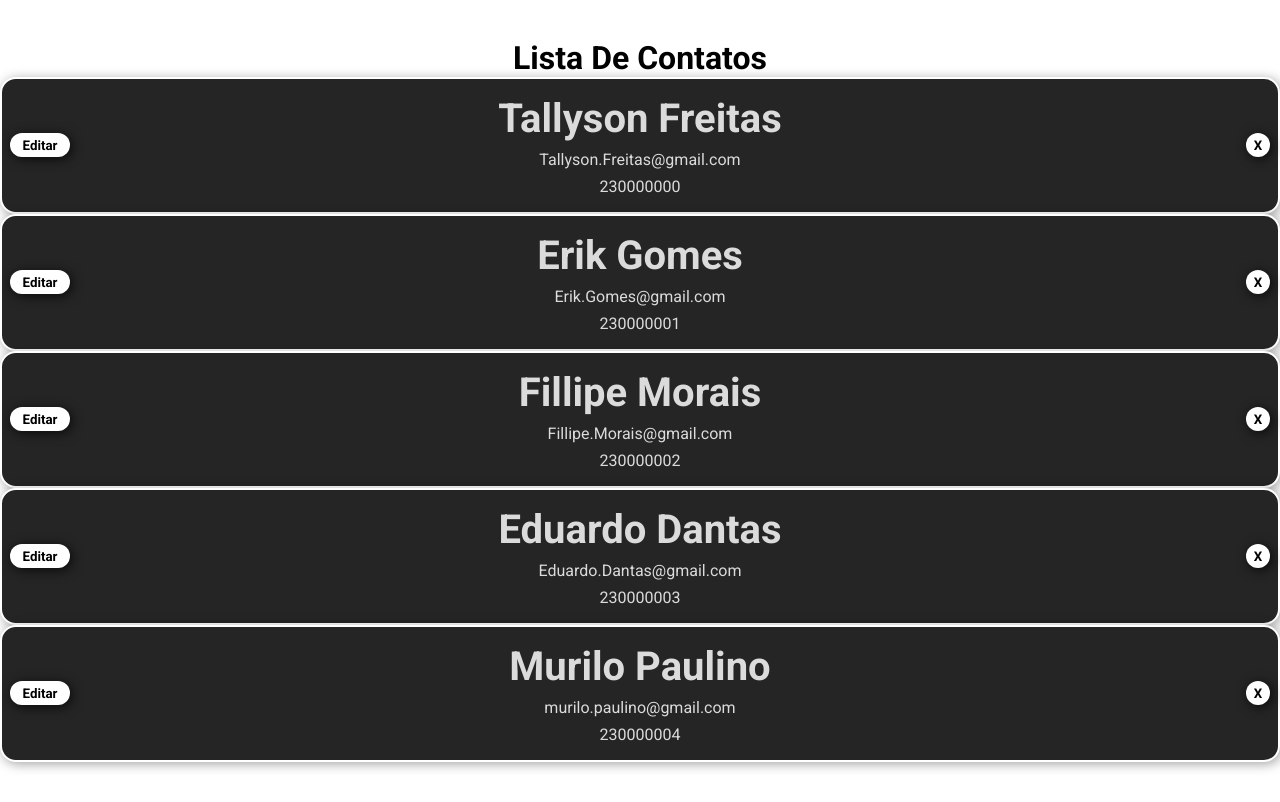
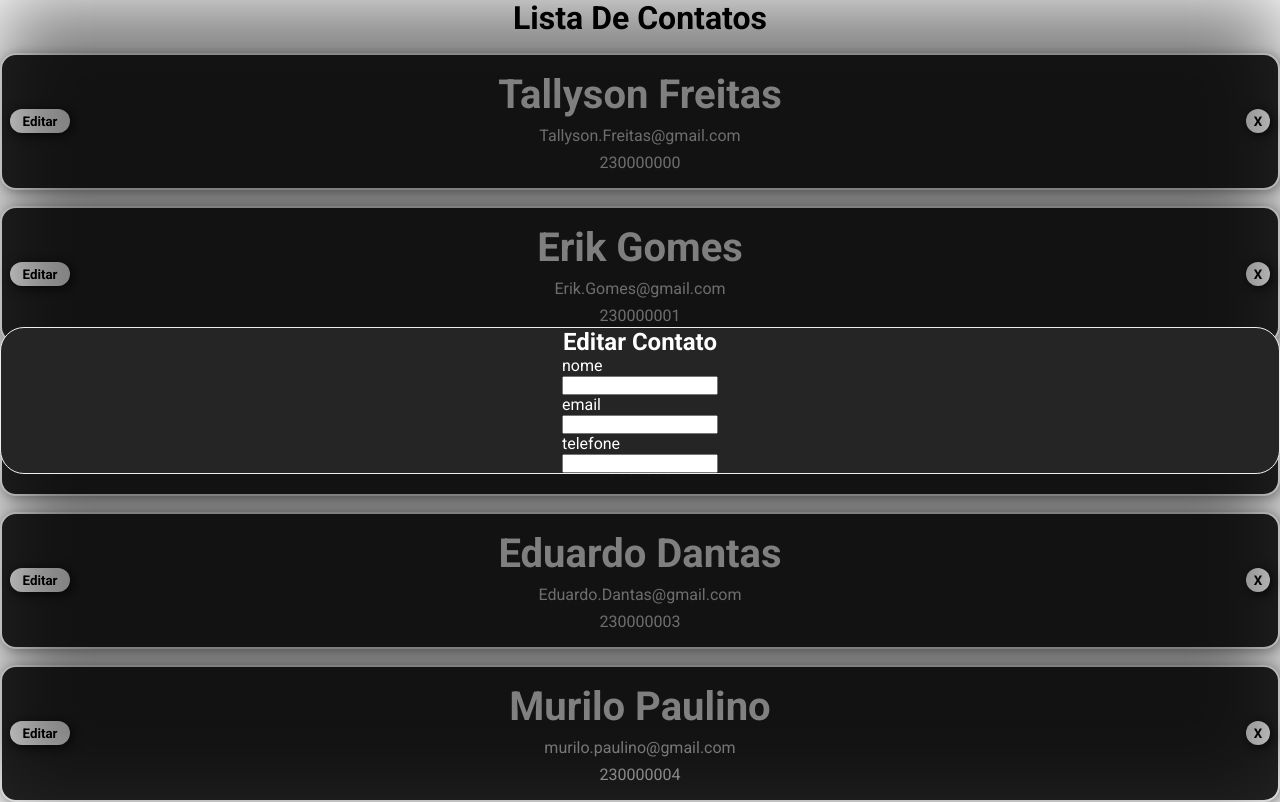
Before and after one commit to TallysonFreitas/Lista-de-contatos, a React (Create React App) app: page /editar in a window 1280 px wide. Built offline with nearby package versions, Linux system fonts and the light colour scheme.

Commit message:
introduzindo edicao de tarefa

```diff
--- a/package.json
+++ b/package.json
@@ -14,6 +14,7 @@
     "react": "^18.2.0",
     "react-dom": "^18.2.0",
     "react-redux": "^8.1.3",
+    "react-router-dom": "^6.18.0",
     "react-scripts": "5.0.1",
     "styled-components": "^6.1.1",
     "typescript": "^4.9.5",
--- a/public/index.html
+++ b/public/index.html
@@ -1,5 +1,5 @@
 <!DOCTYPE html>
-<html lang="en">
+<html lang="pt-br">
   <head>
     <meta charset="utf-8" />
     <link rel="icon" href="%PUBLIC_URL%/favicon.ico" />
--- a/src/App.tsx
+++ b/src/App.tsx
@@ -1,12 +1,25 @@
+import { createBrowserRouter, RouterProvider } from 'react-router-dom'
 import ListaDeContatos from './containers/ListaDeContatos'
 import EstiloGlobal, { SContainer } from './style'
+import EditaTarefa from './containers/EditaTarefa'
+
+const rotas = createBrowserRouter([
+  {
+    path: '/',
+    element: <ListaDeContatos />
+  },
+  {
+    path: '/editar',
+    element: <EditaTarefa />
+  }
+])
 
 function App() {
   return (
     <>
       <EstiloGlobal />
       <SContainer>
-        <ListaDeContatos />
+        <RouterProvider router={rotas} />
       </SContainer>
     </>
   )
--- a/src/components/ContatoItem/style.ts
+++ b/src/components/ContatoItem/style.ts
@@ -24,6 +24,7 @@ export const ContainerContatoItem = styled.div`
 
 export const Name = styled.h3`
   font-size: 40px;
+  color: white;
 `
 
 export const CloseButton = styled.button`
--- /dev/null
+++ b/src/containers/EditaTarefa/index.tsx
@@ -0,0 +1,39 @@
+import ListaDeContatos from '../ListaDeContatos'
+import {
+  Container,
+  ContainerBlur,
+  EditaCard,
+  InputNewValue,
+  PreviusValue
+} from './style'
+import { useState } from 'react'
+
+const EditaTarefa = () => {
+  const [name, setName] = useState('')
+  const [email, setEmail] = useState('')
+  const [telefone, setTelefone] = useState()
+
+  return (
+    <Container>
+      <EditaCard>
+        <h2>Editar Contato</h2>
+        <div>
+          <PreviusValue>nome</PreviusValue>
+          <InputNewValue />
+        </div>
+        <div>
+          <PreviusValue>email</PreviusValue>
+          <InputNewValue />
+        </div>
+        <div>
+          <PreviusValue>telefone</PreviusValue>
+          <InputNewValue />
+        </div>
+      </EditaCard>
+      <ContainerBlur />
+      <ListaDeContatos />
+    </Container>
+  )
+}
+
+export default EditaTarefa
--- /dev/null
+++ b/src/containers/EditaTarefa/style.ts
@@ -0,0 +1,41 @@
+import styled from 'styled-components'
+
+export const Container = styled.div`
+  display: flex;
+  align-items: center;
+  height: 100%;
+`
+
+export const ContainerBlur = styled.div`
+  width: 100vw;
+  height: 100vh;
+  position: absolute;
+  top: 0;
+  left: 0;
+  background-color: rgba(0, 0, 0, 0.5);
+  filter: blur(40px);
+  z-index: 1;
+`
+
+export const EditaCard = styled.div`
+  max-width: 1320px;
+  width: 100%;
+  display: flex;
+  flex-direction: column;
+  justify-content: center;
+  align-items: center;
+  background-color: #252525;
+  border-radius: 24px;
+  border: 1px solid #eee;
+  heigth: 100px;
+  z-index: 2;
+  position: absolute;
+  right: 0;
+  left: 0;
+  margin: auto;
+  color: white;
+`
+
+export const PreviusValue = styled.p``
+
+export const InputNewValue = styled.input``
--- a/src/containers/ListaDeContatos/style.ts
+++ b/src/containers/ListaDeContatos/style.ts
@@ -7,4 +7,5 @@ export const SContainer = styled.div`
   justify-content: center;
   align-items: center;
   flex-direction: column;
+  gap: 16px;
 `
--- a/src/store/reducers/contato.ts
+++ b/src/store/reducers/contato.ts
@@ -1,5 +1,12 @@
 import { createSlice, PayloadAction } from '@reduxjs/toolkit'
 import { ContatoItemType } from '../../components/ContatoItem/style'
+
+const editando = {
+  name: '?',
+  email: '?',
+  telefone: 0,
+  id: -1
+}
 
 const initialState = {
   contatos: [
@@ -33,7 +40,8 @@ const initialState = {
       telefone: 230000004,
       id: 5
     }
-  ]
+  ],
+  editando
 }
 
 const contatoSlice = createSlice({
@@ -47,6 +55,9 @@ const contatoSlice = createSlice({
       state.contatos = state.contatos.filter(
         (each) => each.id !== action.payload
       )
+    },
+    editar: (state, action: PayloadAction<ContatoItemType>) => {
+      state.editando = action.payload
     }
   }
 })
```
Also changed, not shown: 1 other file (tests, documents, lock files or other folders).
